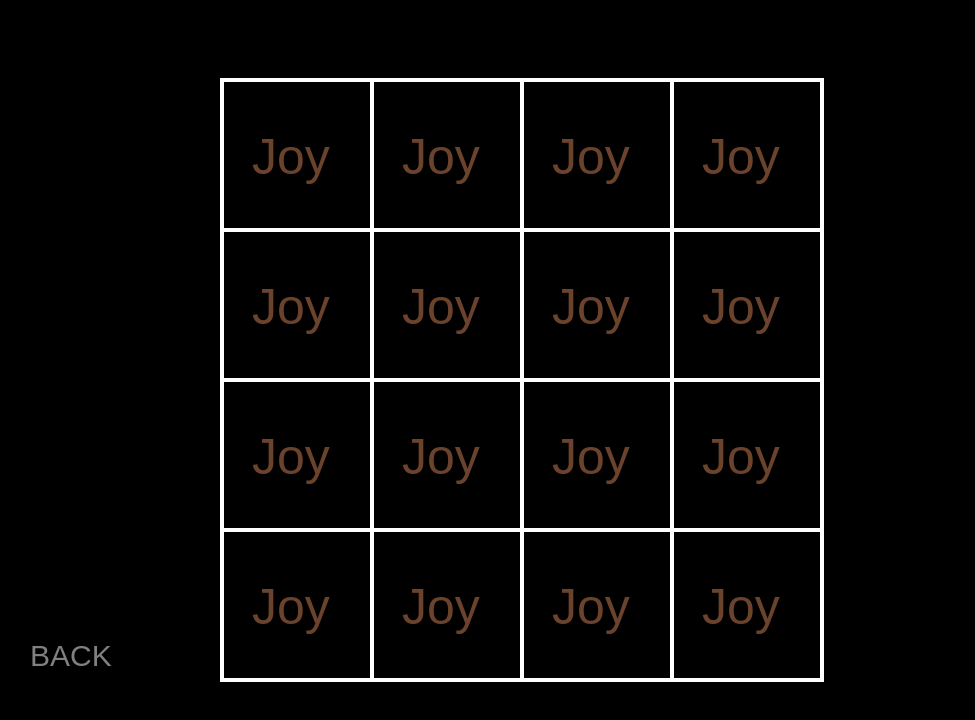
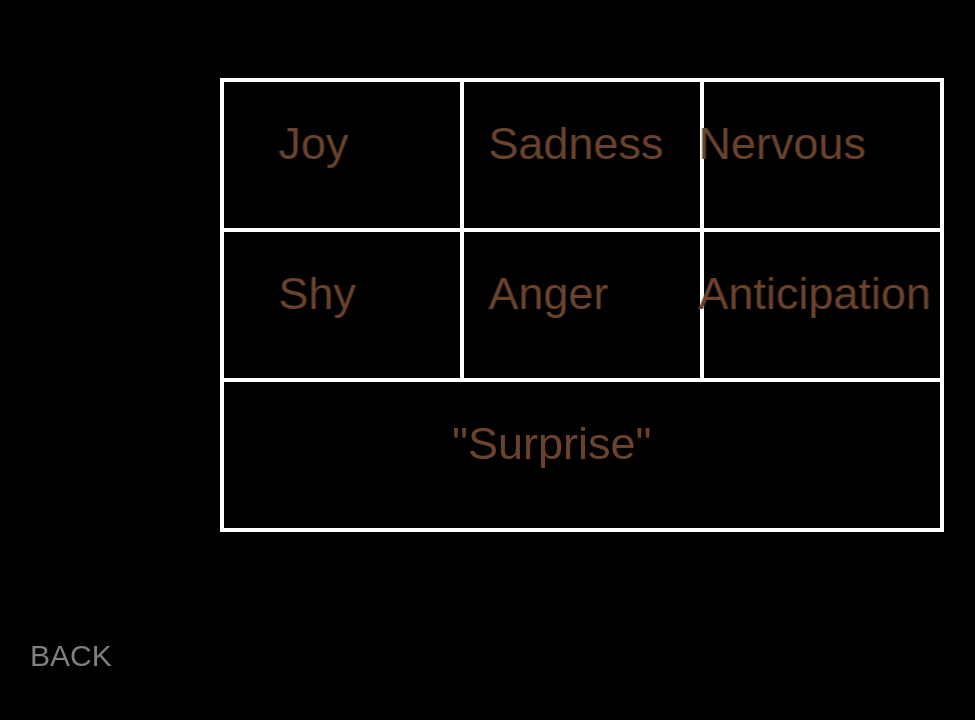
Before and after one commit to April-Xu/chocolate-therapy, a website: page menu.html in a window 1280 px wide. Shown: the whole page, without its empty margins (98-1073 px from the left). Drawn offline with Linux system fonts and the light colour scheme; animation ran at ten frames a second.

Commit message:
add level pages & fix link issue on menu

```diff
--- a/menu.html
+++ b/menu.html
@@ -26,42 +26,52 @@
     document.body.appendChild(app.view);
 
     //Add chocolate box
-    var levelName=["Joy", "Joy", "Joy", "Joy",
-        "Joy", "Joy", "Joy", "Joy",
-        "Joy", "Joy", "Joy", "Joy",
-        "Joy", "Joy", "Joy", "Joy"]
-    for (var i=0; i<4;i++) {
-        for (var j=0; j<4; j++) {
+    var levelName=["Joy", "Sadness", "Nervous", "Shy",
+        "Anger", "Anticipation"];
+    //draw first 6 level
+    for (var i=0; i<6;i++) {
         let rectangle = new PIXI.Graphics();
-            let level = new PIXI.Text(levelName[i+j*4]);
+        let level = new PIXI.Text(levelName[i]);
         rectangle.lineStyle(4, 0xFFFFFF, 1);
-            rectangle.drawRect(0, 0, 150, 150);
+        rectangle.drawRect(0, 0, 240, 150);
         rectangle.endFill();
-            rectangle.x = app.renderer.view.width/4+i*150;
-            rectangle.y = app.renderer.view.height/10+j*150;
+        rectangle.x = app.renderer.view.width/4+(Math.floor(i%3))*240;
+        rectangle.y = app.renderer.view.height/10+(Math.floor(i/3))*150;
         level.style = {
             fontFamily: "Arial",
-                fontSize: 50,
+            fontSize: 45,
             fill: "#6b432d",
         };
-            level.position.set(app.renderer.view.width/4+i*150+30,
-                app.renderer.view.height/10+j*150+50);
+        level.position.set(app.renderer.view.width/17*5+(Math.floor(i%3))*210,
+            app.renderer.view.height/10+(Math.floor(i/3))*150+40);
         level.buttonMode = true;
         level.interactive = true;
-            level.on('click', gotoLevel);  //need to change
+        level.on('click', function(){
+            window.location.href = this.text+".html";
+        });
         app.stage.addChild(rectangle, level);
     }
-    }
-
-    //Todo: add individual function
-//    function gotoLevel(name) {
-//        window.location.href=name+".html";
-//    }
-
-    //add gotolevel function
-    function gotoLevel() {
-        window.location.href="Joy.html";
-    }
+    //draw the last level
+    let rectangle = new PIXI.Graphics();
+    let level = new PIXI.Text('"Surprise"');
+    rectangle.lineStyle(4, 0xFFFFFF, 1);
+    rectangle.drawRect(0, 0, 720, 150);
+    rectangle.endFill();
+    rectangle.x = app.renderer.view.width/4;
+    rectangle.y = app.renderer.view.height/10+300;
+    level.style = {
+        fontFamily: "Arial",
+        fontSize: 45,
+        fill: "#6b432d",
+    };
+    level.position.set(app.renderer.view.width/4+230,
+        app.renderer.view.height/10+340);
+    level.buttonMode = true;
+    level.interactive = true;
+    level.on('click', function(){
+        window.location.href="Surprise.html";
+    });
+    app.stage.addChild(rectangle, level);
 
     //add back
     let backBtn = new PIXI.Text("BACK");
```
Also changed, not shown: Anger.html (added, +13 -0 lines), Anticipation.html (added, +13 -0 lines), Joy.html (+1 -1 lines), Nervous.html (added, +13 -0 lines), Sadness.html (added, +13 -0 lines), Shy.html (added, +13 -0 lines), Surprise.html (added, +13 -0 lines). Lines whose indentation alone changed are shown as unchanged.
